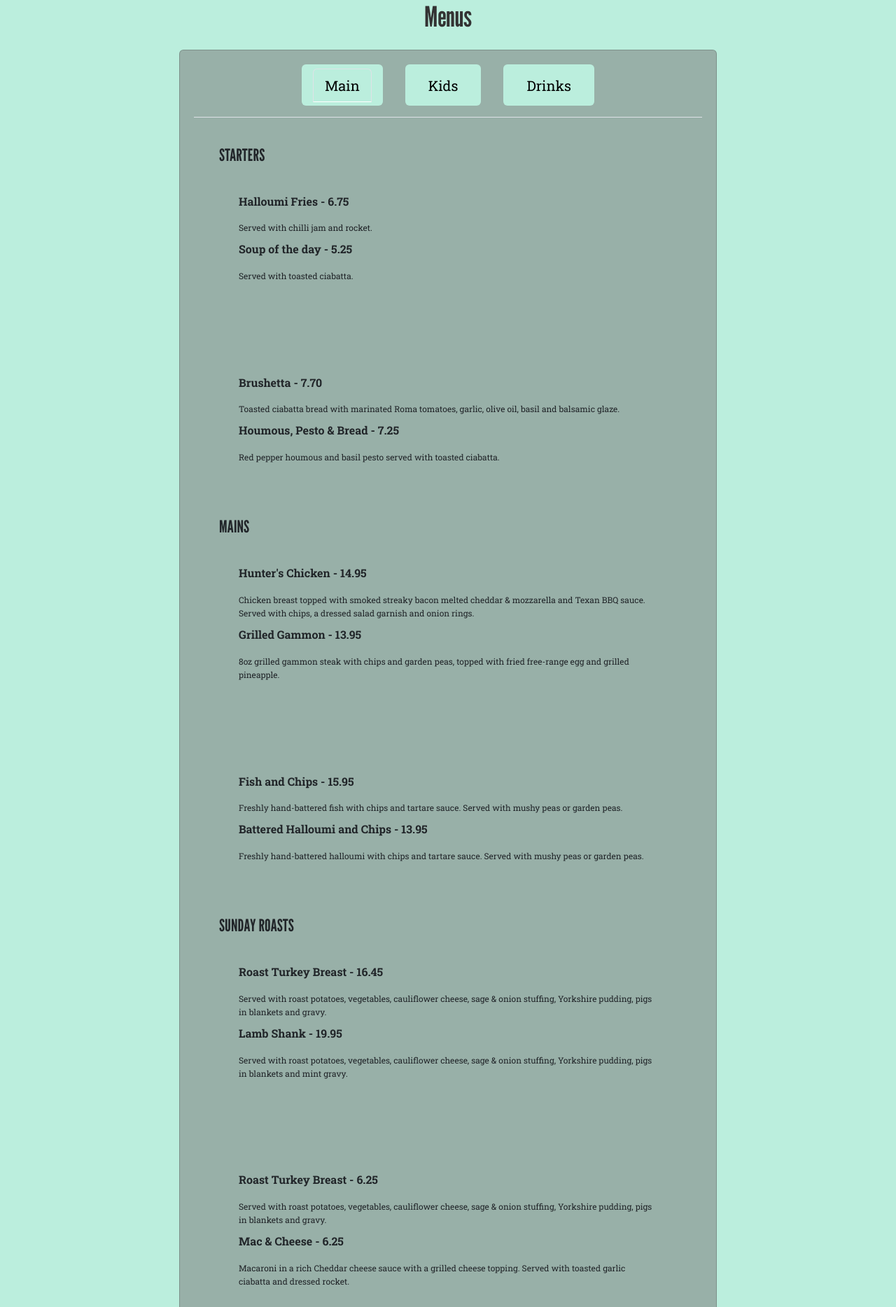
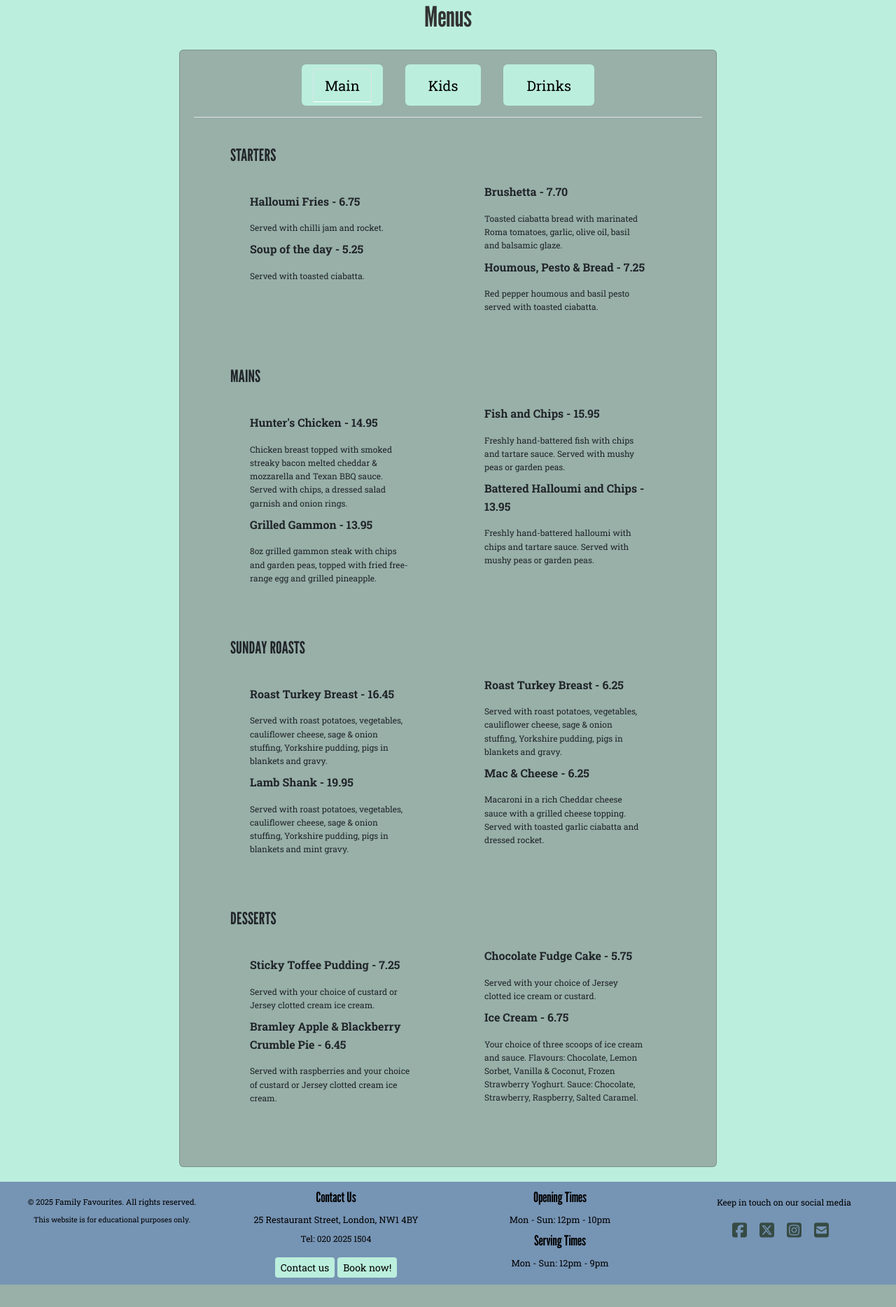
Before and after one commit to Diane-4P/family-favourites, a Django app: page /menu/ in a window 1280 px wide. Shown: the part 173-2041 px from the top of the page at 70% size. After the commit the page ends 2009 px from the top, so only its background shows below. Run offline with Django 4.2, Linux system fonts and the light colour scheme; some libraries are stand-ins or nearby versions.

Commit message:
Style main and drinks menu and add comments for sections

```diff
--- a/menu/templates/menu/menu.html
+++ b/menu/templates/menu/menu.html
@@ -5,6 +5,7 @@
 
 {% block content %}
 
+<!-- Menus section - tab between each menu -->
 <div class="container-fluid my-2 py-2">
     <h1 class="card-header text-center mb-4">Menus</h1>
     <div class="card h-auto col">
@@ -19,14 +20,14 @@
                 <button class="nav-link btn-primary" id="drinks-tab" data-bs-toggle="tab" data-bs-target="#drinks-tab-pane" type="button" role="tab" aria-controls="drinks-tab-pane" aria-selected="false">Drinks</button>
             </li>
         </ul>
+        <!-- Main menu section -->
         <div class="tab-content" id="myTabContent">
             <div class="tab-pane fade show active" id="main-tab-pane" role="tabpanel" aria-labelledby="main-tab" tabindex="0">
                 <div class="my-2 p-2">
                     <div class="d-block mx-1">
                         <div class="grid-template-main-menu d-grid g-3">
-                            <div class="row p-4">
+                            <div class="p-4">
                                 <h2 class="text-uppercase">Starters</h2>
-                                <div>
                                 <div class="col p-4">
                                     <article class="col p-1">
                                         <h3 class="visually-hidden">Halloumi Fries</h3>
@@ -40,10 +41,8 @@
                                     </article>
                                 </div>
                             </div>
-                            </div>
                             <div class="p-4">
                                 <br>
-                                <div>
                                 <div class="col p-4">
                                     <article class="col p-1">
                                         <h3 class="visually-hidden">Brushetta</h3>
@@ -57,10 +56,8 @@
                                     </article>
                                 </div>
                             </div>
-                            </div>
                             <div class="p-4">
                                 <h2 class="text-uppercase">Mains</h2>
-                                <div>
                                 <div class="col p-4">
                                     <article class="col p-1">
                                         <h3 class="visually-hidden">Hunter's Chicken</h3>
@@ -74,10 +71,8 @@
                                     </article>
                                 </div>
                             </div>
-                            </div>
                             <div class="p-4">
                                 <br>
-                                <div>
                                 <div class="col p-4">
                                     <article class="col p-1">
                                         <h3 class="visually-hidden">Fish and Chips</h3>
@@ -91,10 +86,8 @@
                                     </article>
                                 </div>
                             </div>
-                            </div>
                             <div class="p-4">
                                 <h2 class="text-uppercase">Sunday Roasts</h2>
-                                <div>
                                 <div class="col p-4">
                                     <article class="col p-1">
                                         <h3 class="visually-hidden">Roast Turkey Breast</h3>
@@ -108,10 +101,8 @@
                                     </article>
                                 </div>
                             </div>
-                            </div>
                             <div class="p-4">
                                 <br>
-                                <div>
                                 <div class="col p-4">
                                     <article class="col p-1">
                                         <h3 class="visually-hidden">Roast Turkey Breast</h3>
@@ -125,10 +116,8 @@
                                     </article>
                                 </div>
                             </div>
-                            </div>
                             <div class="p-4">
                                 <h2 class="text-uppercase">Desserts</h2>
-                                <div>
                                 <div class="col p-4">
                                     <article class="col p-1">
                                         <h3 class="visually-hidden">Sticky Toffee Pudding</h3>
@@ -142,10 +131,8 @@
                                     </article>
                                 </div>
                             </div>
-                            </div>
                             <div class="p-4">
                                 <br>
-                                <div>
                                 <div class="col p-4">
                                     <article class="col p-1">
                                         <h3 class="visually-hidden">Chocolate Fudge Cake</h3>
@@ -163,7 +150,7 @@
                     </div>
                 </div>
             </div>
-            </div>
+            <!-- Kids menu section -->
             <div class="tab-pane fade d-flex justify-content-evenly" id="kids-tab-pane" role="tabpanel" aria-labelledby="kids-tab" tabindex="0">
                 <div class="my-2 p-2">
                     <div>
@@ -174,7 +161,7 @@
                         <div class="grid-template-kids-menu d-grid g-3">
                             <div class="p-4">
                                 <h2 class="text-uppercase">Mains</h2>
-                                <div class="col">
+                                <div class="col p-4">
                                     <article class="col p-1">
                                         <h3 class="visually-hidden">Two Pork Sausages</h3>
                                         <p><strong>Two Pork Sausages</strong>
@@ -198,18 +185,18 @@
                                 </div>
                             </div>
                             <div class="p-4">
-                                <section class="p-4">
+                                <section>
                                     <h2 class="text-uppercase">Veggies</h2>
-                                    <div class="veggies-kids-menu col">
+                                    <div class="veggies-kids-menu col p-4">
                                         <p class="col"><strong>Corn on the Cob</strong>
                                         <p><strong>Baked Beans</strong>
                                         <p><strong>Carrot & Cucumber Sticks</strong>
                                         <p><strong>Garden Peas</strong>
                                     </div>
                                 </section>
-                                <section class="p-4">
+                                <section>
                                     <h2 class="text-uppercase">Sides</h2>
-                                    <div class="sides-kids-menu col">
+                                    <div class="sides-kids-menu col p-4">
                                         <p class="col"><strong>Jacket Potato</strong>
                                         <p><strong>Mashed Potato</strong>
                                         <p><strong>Chips</strong>
@@ -219,7 +206,6 @@
                             </div>
                             <div class="p-4">
                                 <h2 class="text-uppercase">Desserts</h2>
-                                <div>
                                 <div class="col p-4">
                                     <article class="col p-1">
                                         <h3 class="visually-hidden">Chocolate Brownie</h3>
@@ -233,10 +219,8 @@
                                     </article>
                                 </div>
                             </div>
-                            </div>
                             <div class="p-4">
                                 <br>
-                                <div>
                                 <div class="col p-4">
                                     <article class="col p-1">
                                         <h3 class="visually-hidden">Strawberry Sundae</h3>
@@ -254,15 +238,13 @@
                     </div>
                 </div>
             </div>
-            </div>
+            <!-- Drinks menu section -->
             <div class="tab-pane fade" id="drinks-tab-pane" role="tabpanel" aria-labelledby="drinks-tab" tabindex="0">
                 <div class="my-2 p-2">
                     <div class="d-block mx-1">
                         <div class="grid-template-drinks-menu d-grid g-3">
-
                             <div class="p-4">
                                 <h2 class="text-uppercase">White Wines</h2>
-                                <div>
                                 <div class="col p-4">
                                     <article class="col p-1">
                                         <h3 class="visually-hidden">Marlborough Sauvignon Blanc</h3>
@@ -276,10 +258,8 @@
                                     </article>
                                 </div>
                             </div>
-                            </div>
                             <div class="p-4">
                                 <br>
-                                <div>
                                 <div class="col p-4">
                                     <article class="col p-1">
                                         <h3 class="visually-hidden">Chablis</h3>
@@ -293,10 +273,8 @@
                                     </article>
                                 </div>
                             </div>
-                            </div>
                             <div class="p-4">
                                 <h2 class="text-uppercase">Red Wines</h2>
-                                <div>
                                 <div class="col p-4">
                                     <article class="col p-1">
                                         <h3 class="visually-hidden">Pinot Noir</h3>
@@ -310,10 +288,8 @@
                                     </article>
                                 </div>
                             </div>
-                            </div>
                             <div class="p-4">
                                 <br>
-                                <div>
                                 <div class="col p-4">
                                     <article class="col p-1">
                                         <h3 class="visually-hidden">Merlot, Journey's End</h3>
@@ -327,10 +303,8 @@
                                     </article>
                                 </div>
                             </div>
-                            </div>
                             <div class="p-4">
                                 <h2 class="text-uppercase">Sparkling Wines</h2>
-                                <div>
                                 <div class="col p-4">
                                     <article class="col p-1">
                                         <h3 class="visually-hidden">Pink Prosecco, Doc</h3>
@@ -344,12 +318,11 @@
                                     </article>
                                 </div>
                             </div>
-                            </div>
-                            <div class="p-4">
+                            <div>
                                 <section class="p-4">
                                     <h2 class="text-uppercase">Beers</h2>
-                                    <div class="beers-kids-menu col">
-                                        <p class="col"><strong>Heineken - <span>3.75</span></strong>
+                                    <div class="beers-drinks-menu col p-4">
+                                        <p><strong>Heineken - <span>3.75</span></strong>
                                         <p><strong>Peroni Nastro Azzurro 0.00 - <span>3.25</span></strong>
                                         <p><strong>Old Speckled Hen - <span>4.75</span></strong>
                                         <p><strong>Guinness 0.0 - <span>3.50</span></strong>
@@ -357,8 +330,8 @@
                                 </section>
                                 <section class="p-4">
                                     <h2 class="text-uppercase">Ciders</h2>
-                                    <div class="ciders-kids-menu col">
-                                        <p class="col"><strong>Bulmers Original - <span>3.85</span></strong>
+                                    <div class="ciders-drinks-menu col p-4">
+                                        <p><strong>Bulmers Original - <span>3.85</span></strong>
                                         <p><strong>Thatchers Haze - <span>2.60</span></strong>
                                         <p><strong>Old Mount Kiwi & Lime- <span>3.75</span></strong>
                                         <p><strong>Old Mount Berries & Cherries - <span>3.75</span></strong>
@@ -367,7 +340,6 @@
                             </div>
                             <div class="p-4">
                                 <h2 class="text-uppercase">Soft Drinks</h2>
-                                <div>
                                 <div class="col p-4">
                                     <article class="col p-1">
                                         <h3 class="visually-hidden">Tango</h3>
@@ -381,10 +353,8 @@
                                     </article>
                                 </div>
                             </div>
-                            </div>
                             <div class="p-4">
                                 <br>
-                                <div>
                                 <div class="col p-4">
                                     <article class="col p-1">
                                         <h3 class="visually-hidden">J20</h3>
@@ -405,6 +375,5 @@
         </div>
    </div>
 </div>
-</div>
 
 {% endblock %}
--- a/static/css/styles.css
+++ b/static/css/styles.css
@@ -131,6 +131,11 @@ nav .nav-item {
 /* Menu section */
 .tab-pane.d-flex:not(.active) {
     display: none !important;
+}
+
+.beers-drinks-menu p,
+.ciders-drinks-menu p {
+    margin-bottom: 0.125rem;
 }
 
 /* Footer section */
@@ -299,7 +304,9 @@ footer {
     }
 
     /* Menu section */
-    .grid-template-kids-menu {
+    .grid-template-main-menu,
+    .grid-template-kids-menu,
+    .grid-template-drinks-menu {
         grid-template-columns: 1fr 1fr;
         margin: 0 1rem;
     }
```
Lines whose indentation alone changed are shown as unchanged.
